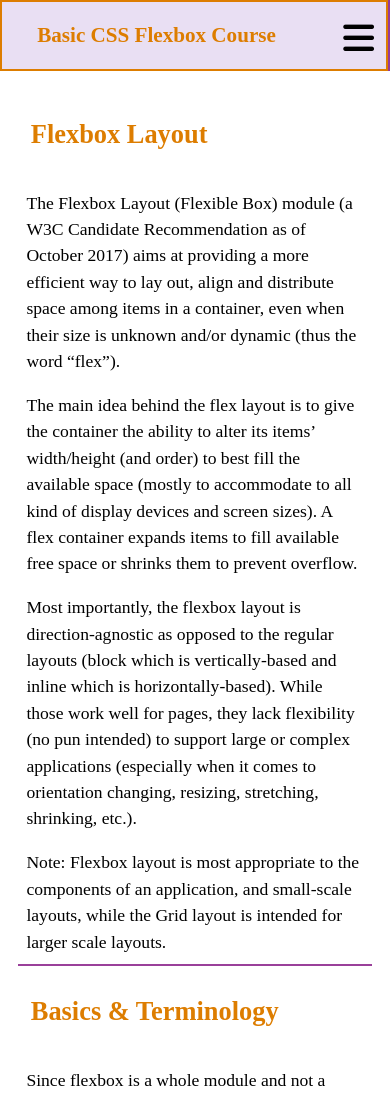
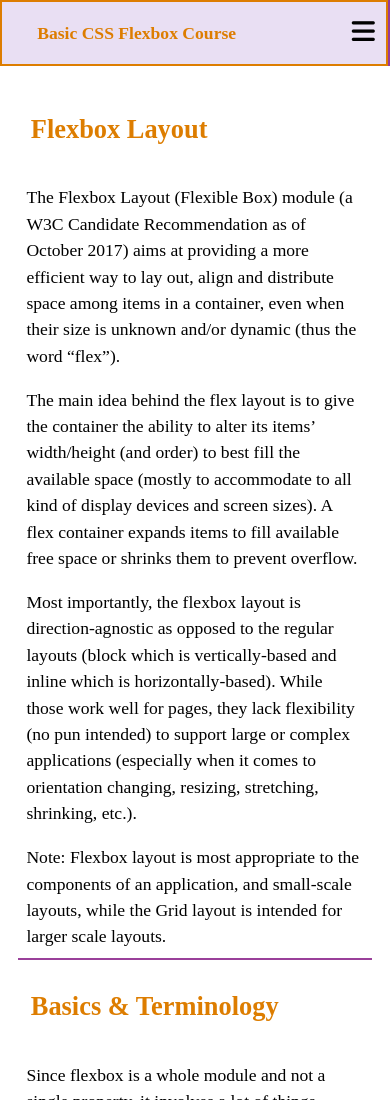
Before and after one commit to robertop96/Technical-Documentation-Page, a plain HTML site: page index.html in a window 390 px wide. Shown: the top 1100 px of the page. Drawn offline with Linux system fonts and the light colour scheme; a web font is replaced by a local one.

Commit message:
fixed heading in 320px viewport

```diff
--- a/main.js
+++ /dev/null
@@ -1,8 +0,0 @@
-function myFunction() {
-    var x = document.getElementsByClassName("nav-link");
-    if (x.style.display === "none") {
-      x.style.display = "flex";
-    } else {
-      x.style.display = "none";
-    }
-  }
--- a/technical.css
+++ b/technical.css
@@ -108,6 +108,10 @@ code {
 }
 @media only screen and (max-width: 450px) {
     h1 {
-        font-size: 1.2em;
+        font-size: 1em;
+    }
+    .navbar-link-toggle {
+        font-size: 1.5em;
+        padding: 0.5em;
     }
 }
```
